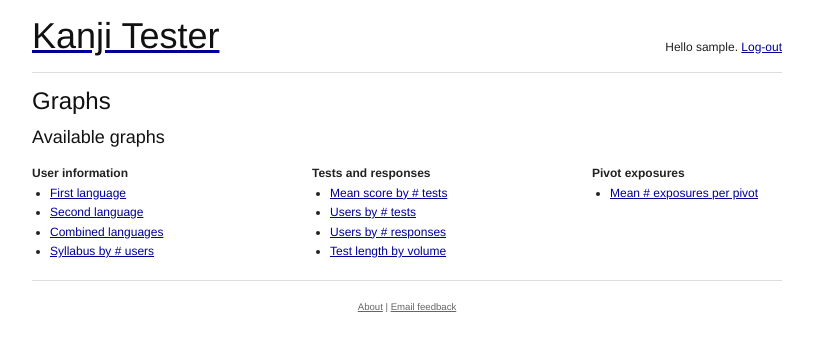
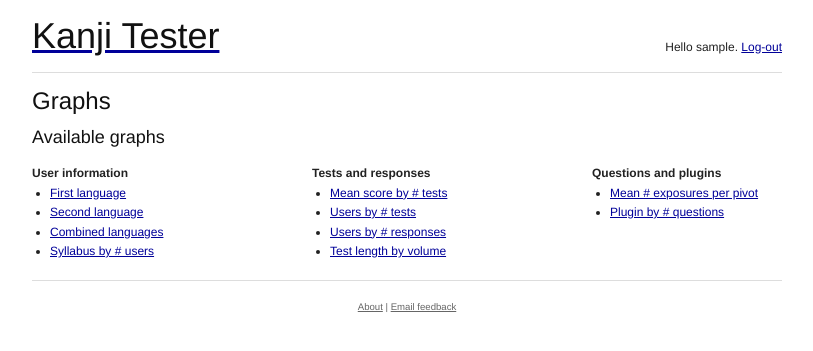
Before and after one commit to larsyencken/kanji-tester, a Django app: page /analysis/charts/ in a window 1280 px wide. Shown: the top 351 px of the page, without its empty margins (233-1046 px from the left). Run offline with Django 3.2, Linux system fonts and the light colour scheme; the visitor is signed in with stand-in values (Sample User, id 1); parts of the project's set-up code (start-up, migrations or seed data) failed here and were passed over.

Commit message:
Adds chart of question type distribution.

```diff
--- a/kanji_test/analysis/templates/analysis/charts.html
+++ b/kanji_test/analysis/templates/analysis/charts.html
@@ -70,11 +70,15 @@ function plot(element, name) {
 </div>
 
 <div class="column span-5 prepend-2 last">
-<b>Pivot exposures</b>
+<b>Questions and plugins</b>
 <ul>
   <li>
-    <a href="#" onclick="plot(this, 'pivot_exposure')">Mean # exposures per
+    <a href="#" onclick="plot(this, 'question_pivot')">Mean # exposures per
     pivot</a>
+  </li>
+  <li>
+    <a href="#" onclick="plot(this, 'question_plugin')">Plugin by #
+    questions</a>
   </li>
 </ul>
 </div>
--- a/kanji_test/analysis/views.py
+++ b/kanji_test/analysis/views.py
@@ -18,7 +18,7 @@ from django.utils import simplejson
 from django.utils.http import urlencode
 
 from kanji_test.analysis.decorators import staff_only
-from kanji_test.drill.models import MultipleChoiceResponse, TestSet
+from kanji_test.drill import models
 from kanji_test.util import charts
 from kanji_test import settings
 
@@ -38,11 +38,11 @@ def basic(request):
     context['num_users'] = num_users
 
     # Number of questions answered
-    num_responses = MultipleChoiceResponse.objects.count()
+    num_responses = models.MultipleChoiceResponse.objects.count()
     context['num_responses'] = num_responses
     context['responses_per_user'] = num_responses / float(num_users)
 
-    num_tests = TestSet.objects.exclude(end_time=None).count()
+    num_tests = models.TestSet.objects.exclude(end_time=None).count()
     context['num_tests'] = num_tests
 
     context['tests_per_user'] = num_tests / float(num_users)
@@ -107,8 +107,8 @@ def _build_graph(name):
     elif first_part == 'syllabus':
         return _build_syllabus_graph(*parts)
 
-    elif first_part == 'pivot':
-        return _build_pivot_graph(*parts)
+    elif first_part == 'question':
+        return _build_question_graph(*parts)
 
     else:
         raise KeyError(name)
@@ -121,7 +121,7 @@ def _build_syllabus_graph(name):
     if name == 'volume':
         return charts.PieChart(stats.get_syllabus_volume())
 
-    raise KeyError('syllabus_' + name)
+    raise KeyError(name)
 
 def _build_test_graph(name):
     if name == 'mean':
@@ -136,7 +136,7 @@ def _build_test_graph(name):
         return charts.PieChart(stats.get_test_length_volume())
 
     else:
-        raise KeyError('test_' + name)
+        raise KeyError(name)
 
 def _build_response_graph(name):
     if name == 'volume':
@@ -144,14 +144,24 @@ def _build_response_graph(name):
         chart = charts.LineChart(user_data)
         return chart
     else:
-        raise KeyError('response_' + name)
+        raise KeyError(name)
 
-def _build_pivot_graph(name):
-    if name == 'exposure':
+def _build_question_graph(name):
+    if name == 'pivot':
         data = stats.get_exposures_per_pivot()
         return charts.BarChart(data, y_axis=(0, 50, 10))
 
+    elif name == 'plugin':
+        data = []
+        for plugin in models.QuestionPlugin.objects.all():
+            data.append((
+                    plugin.name + \
+                    ((plugin.is_adaptive) and ' [adaptive]' or ' [simple]'),
+                    plugin.question_set.count(),
+                ))
+        return charts.PieChart(data)
+
     else:
-        raise KeyError('pivot_' + name)
+        raise KeyError(name)
 
 # vim: ts=4 sw=4 sts=4 et tw=78:
```
